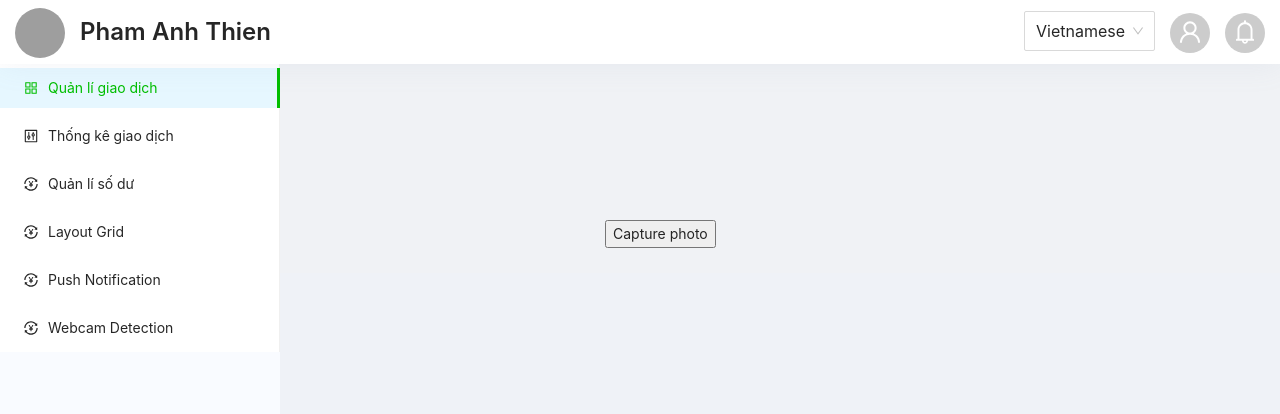
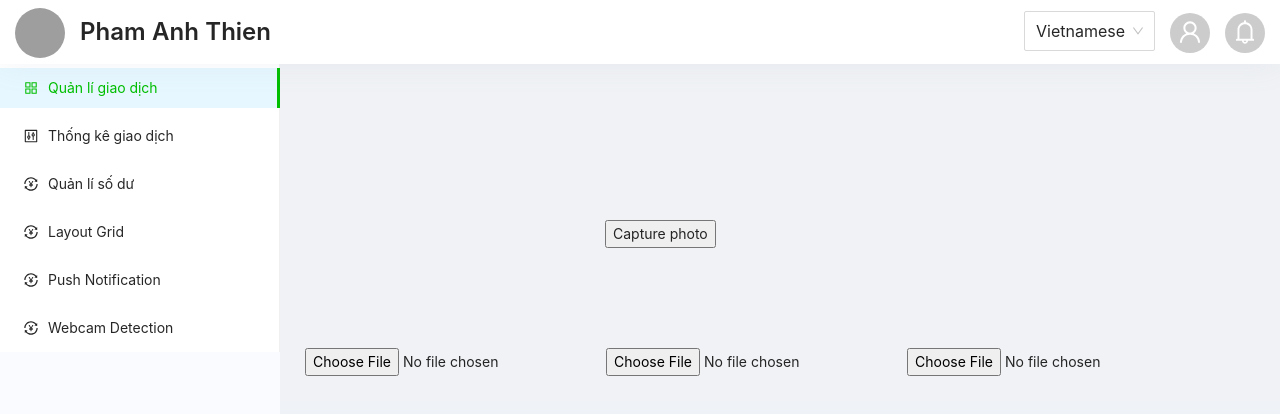
Before and after one commit to ThienPayme/demo-app, a Next.js app: page /webcam-detection in a window 1280 px wide. Shown: the top 414 px of the page. Built offline with nearby package versions, Linux system fonts and the light colour scheme; no server answers; grey boxes are pictures that could not be loaded.

Commit message:
test camera

```diff
--- a/pages/webcam-detection.tsx
+++ b/pages/webcam-detection.tsx
@@ -1,5 +1,4 @@
-
-import React from "react"
+import React from "react";
 import Webcam from "react-webcam";
 const WebcamPage = () => {
   const webcamRef = React.useRef<any>(null);
@@ -12,21 +11,17 @@ const WebcamPage = () => {
 
   return (
     <>
-       <Webcam
-        audio={false}
-        ref={webcamRef}
-        screenshotFormat="image/jpeg"
-      />
+      <Webcam audio={false} ref={webcamRef} screenshotFormat="image/jpeg" />
       <button onClick={capture}>Capture photo</button>
-      {imgSrc && (
-        <img
-          src={imgSrc}
-        />
-      )}
+      {imgSrc && <img src={imgSrc} />}
+
+      <div style={{ marginTop: 100 }}>
+        <input type="file" accept="image/*" capture />
+        <input type="file" accept="image/*" capture="user" />
+        <input type="file" accept="image/*" capture="environment" />
+      </div>
     </>
+  );
+};
 
-
-  )
-}
-
-export default WebcamPage
+export default WebcamPage;
```
